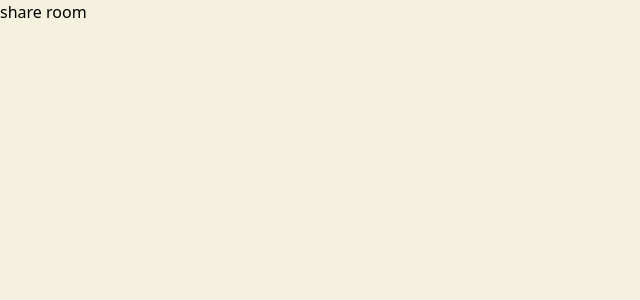
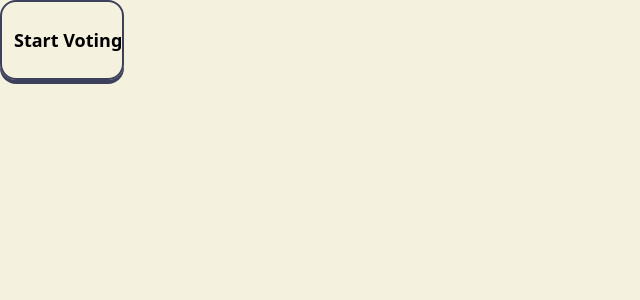
Before and after one commit to seuneo/Decidr-frontend, a React (Vite) app in the folder frontend/: page /share in a window 1280 px wide. Shown: the top 300 px of the page, without its empty margins (0-640 px from the left). Built offline with nearby package versions, Linux system fonts and the light colour scheme.

Commit message:
add start voting button

```diff
--- a/frontend/src/components/ShareRoom.tsx
+++ b/frontend/src/components/ShareRoom.tsx
@@ -1,3 +1,5 @@
+import Button from "./Button";
+
 interface ShareRoomProps {
     roomData: any;
 }
@@ -8,7 +10,7 @@ function ShareRoom({roomData}: ShareRoomProps) {
 
     return <div className="share-room-container ">
 
-       share room
+       <Button text="Start Voting" onClick={() => {}}/>
 
     </div>
 
```
